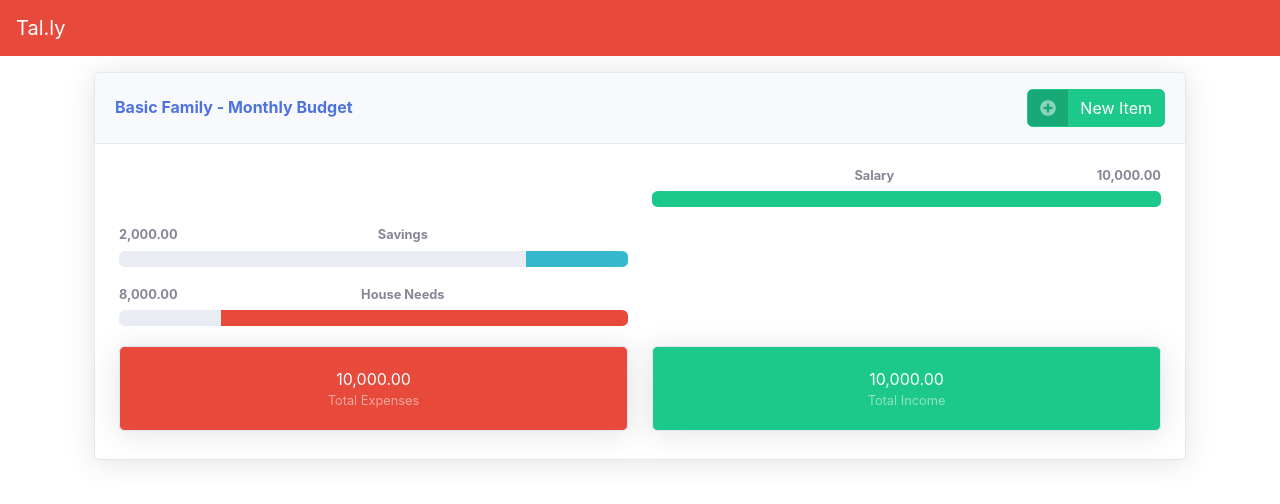
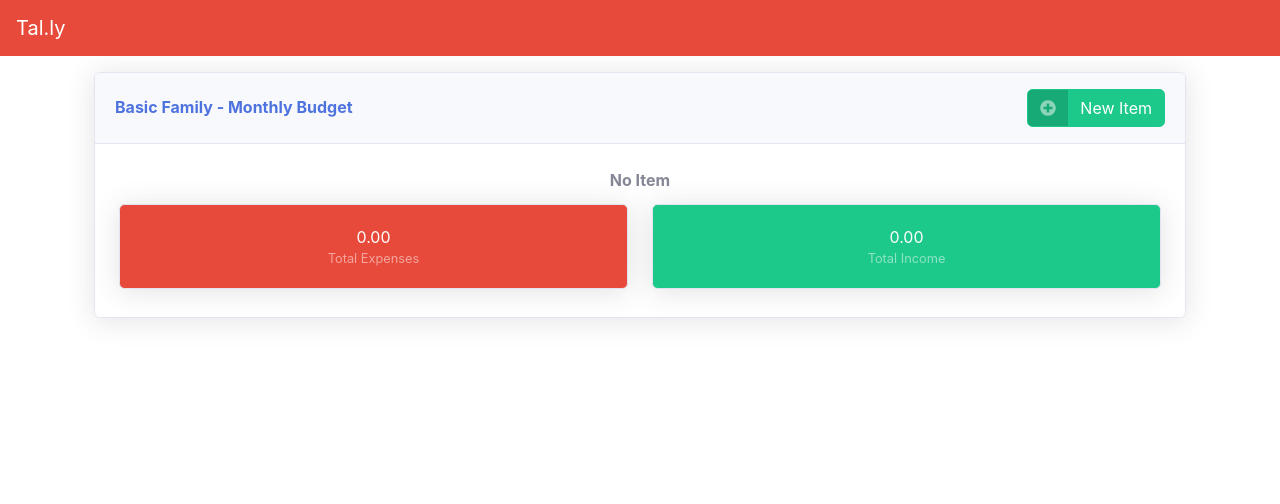
Before and after one commit to jhonagapito/kumander, a React (Create React App) app: page / in a window 1280 px wide. Shown: the top 504 px of the page. Built offline with nearby package versions, Linux system fonts and the light colour scheme.

Commit message:
Used the localStorage to save budget items in browser

```diff
--- a/src/@types/system.d.ts
+++ b/src/@types/system.d.ts
@@ -4,4 +4,10 @@ declare module System {
         itemName: string;
         itemAmount: number;
     };
+
+    type ModalProps = {
+        modal: boolean;
+        toggle: () => void;
+        saveBudgetItem: (item: System.BudgetItem) => void;
+    };
 }
--- a/src/Components/Budget.tsx
+++ b/src/Components/Budget.tsx
@@ -1,4 +1,4 @@
-import React, { useState } from 'react';
+import React, { useState, useEffect } from 'react';
 
 import { faPlusCircle } from '@fortawesome/free-solid-svg-icons';
 import { FontAwesomeIcon } from '@fortawesome/react-fontawesome';
@@ -25,8 +25,14 @@ const initialData: System.BudgetItem[] = [
 
 const Budget : React.FC = () => {
 
+    const storageKey: string = "_budget_list";
     const [openModal, toggleModal] = useState(false);
-    const [budgetItems, setBudgetItems] = useState(initialData);
+    const [budgetItems, setBudgetItems] = useState(JSON.parse(localStorage.getItem(storageKey) || '[]') as System.BudgetItem[]);
+
+    useEffect(() => {
+        localStorage.setItem(storageKey, JSON.stringify(budgetItems));
+        console.log(budgetItems);
+    });
 
     const handleToggleModal = () => {
         toggleModal(!openModal);
@@ -34,7 +40,6 @@ const Budget : React.FC = () => {
 
     const handleSaveBudgetItem = (item: System.BudgetItem) => {
         setBudgetItems([...budgetItems, item as System.BudgetItem]);
-        console.log(budgetItems);
     }
 
     const getMaxMount = () => {
@@ -65,9 +70,20 @@ const Budget : React.FC = () => {
             <div className="card-body">
                 {
                     budgetItems &&
+                    budgetItems.length > 0 &&
                     budgetItems.map((budgetItem, index) => (
                         <BudgetItem key={index} item={budgetItem} maxAmount={getMaxMount()} />
                     ))
+                }
+
+                {
+                    budgetItems &&
+                    budgetItems.length === 0 &&
+                    <div className="row mb-1 budget-entry">
+                        <div className="col-lg-12">
+                            <strong>No Item</strong>
+                        </div>
+                    </div>
                 }
 
 
--- a/src/Components/BudgetItemModal.tsx
+++ b/src/Components/BudgetItemModal.tsx
@@ -3,15 +3,11 @@ import { Button, Modal, ModalHeader, ModalBody, ModalFooter,
     Form, FormGroup, Label, Input, FormText } from 'reactstrap';
 
 
-type ModalProps = {
-    modal: boolean;
-    toggle: () => void;
-    saveBudgetItem: (item: System.BudgetItem) => void;
-};
 
 
 
-const BudgetItemModal : React.FC<ModalProps> = (props: ModalProps) => {
+
+const BudgetItemModal : React.FC<System.ModalProps> = (props: System.ModalProps) => {
     const [inputs, setInputs] = useState<System.BudgetItem>({ itemType: "Income", itemName: "", itemAmount: 0 });
 
     const handleSubmit = (e: React.MouseEvent<HTMLButtonElement>) => {
```
